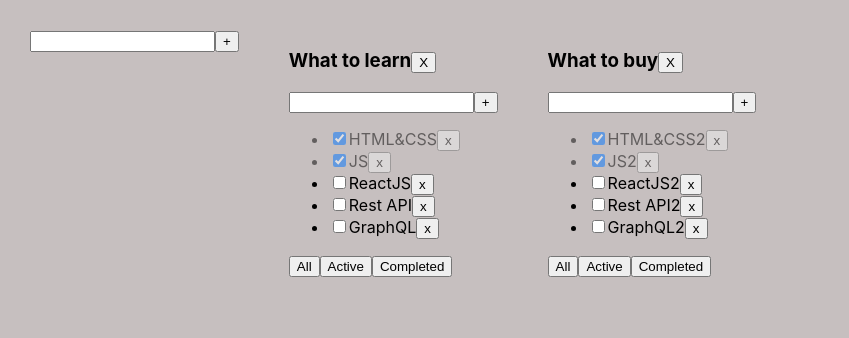
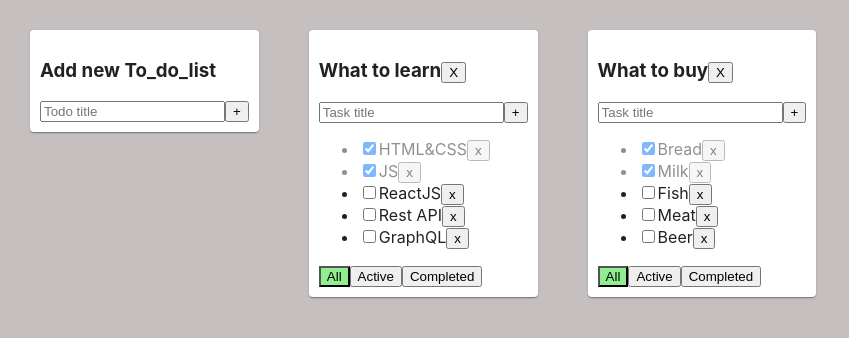
Before and after one commit to pasosh12/todolist, a React (Vite) app: page / in a window 1280 px wide. Shown: the top 338 px of the page, without its empty margins (0-849 px from the left). Built offline with nearby package versions, Linux system fonts and the light colour scheme.

Commit message:
fixed minor styles

```diff
--- a/src/AddItemForm.tsx
+++ b/src/AddItemForm.tsx
@@ -3,6 +3,7 @@ import {Button} from "./Button.tsx";
 
 type AddItemFormPropsType = {
     onCreateItem: (title: string) => void,
+    placeHolder?: string,
 }
 
 export function AddItemForm(props: AddItemFormPropsType) {
@@ -29,6 +30,7 @@ export function AddItemForm(props: AddItemFormPropsType) {
     return (
         <div>
             <input value={itemTitle}
+                   placeholder={props.placeHolder}
                    onChange={onChangeHandler}
                    onKeyPress={onKeyPressHandler}
                    className={error ? "error" : ""}
--- a/src/App.css
+++ b/src/App.css
@@ -21,6 +21,6 @@ body{
 .is-done{
   opacity: 0.5;
 }
-.buttonFilter + .active-filter {
+.active-filter {
     background-color: lightgreen;
 }
--- a/src/App.tsx
+++ b/src/App.tsx
@@ -3,6 +3,7 @@ import './App.css';
 import {TodolistItem} from './TodolistItem.tsx';
 import {v1} from 'uuid';
 import {AddItemForm} from "./AddItemForm.tsx";
+import Paper from "@mui/material/Paper";
 
 export type FilterValuesType = "all" | "active" | "completed";
 
@@ -39,11 +40,11 @@ function App() {
             {id: v1(), title: "GraphQL", isDone: false},
         ],
         [todolistID2]: [
-            {id: v1(), title: "HTML&CSS2", isDone: true},
-            {id: v1(), title: "JS2", isDone: true},
-            {id: v1(), title: "ReactJS2", isDone: false},
-            {id: v1(), title: "Rest API2", isDone: false},
-            {id: v1(), title: "GraphQL2", isDone: false},
+            {id: v1(), title: "Bread", isDone: true},
+            {id: v1(), title: "Milk", isDone: true},
+            {id: v1(), title: "Fish", isDone: false},
+            {id: v1(), title: "Meat", isDone: false},
+            {id: v1(), title: "Beer", isDone: false},
         ]
     });
 
@@ -81,7 +82,7 @@ function App() {
     const createTodolist = (title: string) => {
         const newTodolistId = v1()
         const newTodolist: TodolistType = {id: newTodolistId, title, filter: 'all'}
-        const nextState: TodolistType[] = [ newTodolist, ...todolists,]
+        const nextState: TodolistType[] = [newTodolist, ...todolists,]
         setTodolists(nextState)
         const nextTasksState: TasksState = {...tasks, [newTodolistId]: []}
         setTasks(nextTasksState)
@@ -89,11 +90,11 @@ function App() {
 
     //U
     const changeTodolistFilter = (value: FilterValuesType, todolistsId: string) => {
-        const nextState: TodolistType[] = todolists.map(t => t.id === todolistsId ? {...t, filter: value} : t)
+        const nextState: TodolistType[] = todolists.map(tl => tl.id === todolistsId ? {...tl, filter: value} : tl)
         setTodolists(nextState)
     }
     const changeTodolistTitle = (title: string, todolistsId: string) => {
-        const nextState: TodolistType[] = todolists.map(t => t.id === todolistsId ? {...t, title} : t)
+        const nextState: TodolistType[] = todolists.map(tl => tl.id === todolistsId ? {...tl, title} : tl)
         setTodolists(nextState)
     }
 
@@ -114,6 +115,7 @@ function App() {
                 tasksForTodolist = tasksForTodolist.filter(t => t.isDone);
             }
             return (
+                <Paper style={{padding: "10px"}}>
                 <TodolistItem
                     key={tl.id}
                     todolistsId={tl.id}
@@ -128,16 +130,25 @@ function App() {
                     changeTodolistTitle={changeTodolistTitle}
                     changeTaskTitle={changeTaskTitle}
                 />
+                </Paper>
             )
         }
     )
 
     return (
         <div className="App">
-            <AddItemForm onCreateItem={createTodolist}/>
-            {todolistsItems}
+            <div>
+                <Paper style={{padding: "10px"}}>
+                    <h3>Add new To_do_list</h3>
+                    <AddItemForm onCreateItem={createTodolist} placeHolder={'Todo title'}/>
+                </Paper>
+            </div>
+
+                {todolistsItems}
+
         </div>
-    );
+    )
+        ;
 }
 
 export default App;
--- a/src/Button.tsx
+++ b/src/Button.tsx
@@ -1,8 +1,8 @@
 import {ButtonHTMLAttributes} from "react";
 
-type Props=ButtonHTMLAttributes<HTMLButtonElement>
+type Props = ButtonHTMLAttributes<HTMLButtonElement>
 
-export const Button = ({title, onClick,disabled,className }:Props) => {
+export const Button = ({title, onClick, disabled, className}: Props) => {
     return (
         <button className={className}
                 disabled={disabled}
--- a/src/TodolistItem.tsx
+++ b/src/TodolistItem.tsx
@@ -38,7 +38,7 @@ export function TodolistItem(props: PropsType) {
                           onChangeTitle={changeTodolistTitleHandler}/>
             <button title={'x'} onClick={deleteTodoListHandler}>X</button>
         </h3>
-        <AddItemForm onCreateItem={createTaskHandler}/>
+        <AddItemForm onCreateItem={createTaskHandler} placeHolder={'Task title'} />
         <ul>
             {
                 props.tasks.map(task => {
```
